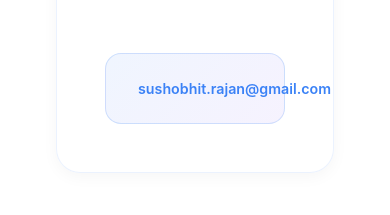
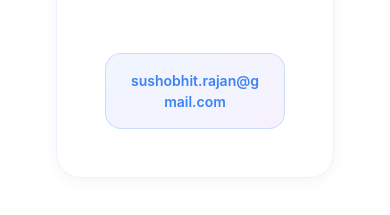
Before and after one commit to sushobhitrajan/sushobhitrajan.github.io, a plain HTML site: page index.html in a window 390 px wide. Shown: the part 5664-5879 px from the top of the page. Drawn offline with Linux system fonts and the light colour scheme.

Commit message:
fix: Improve email display on mobile
- Reduce email font size to 0.875rem on mobile
- Allow email to wrap naturally to multiple lines
- Center align email text for better mobile appearance
- Adjust padding for better fit

```diff
--- a/src/styles/components/contact.css
+++ b/src/styles/components/contact.css
@@ -241,8 +241,11 @@
   }
 
   .contact-section__email {
-    font-size: var(--font-size-sm);
-    /* Smaller on mobile */
+    font-size: 0.875rem;
+    padding: var(--space-2) var(--space-3);
+    white-space: normal;
+    word-break: break-word;
+    text-align: center;
   }
 
   .contact-section__social-label {
```
